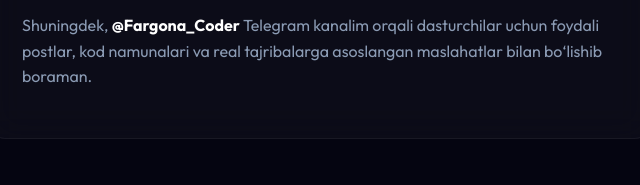
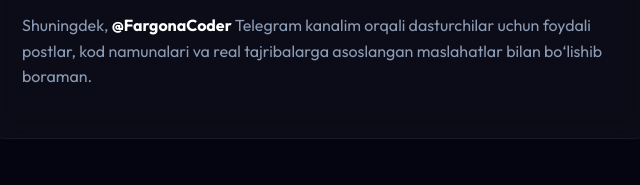
Before and after one commit to saidakbaradhamov72-svg/adxamjonov, a plain HTML site: page index.html in a window 1280 px wide. Shown: the part 1204-1389 px from the top of the page, 75-715 px from the left. Drawn offline with Linux system fonts and the light colour scheme.

Commit message:
Fix HTML encoding issues in index.html

```diff
--- a/index.html
+++ b/index.html
@@ -103,7 +103,7 @@
                         Ishlarimda <strong>Laravel, PHP, Python, MySQL, Redis, Docker, WebSocket</strong> kabi zamonaviy texnologiyalardan foydalanaman.
                     </p>
                     <p>
-                        Shuningdek, <strong>@Fargona_Coder</strong> Telegram kanalim orqali dasturchilar uchun foydali postlar, kod namunalari va real tajribalarga asoslangan maslahatlar bilan bo‘lishib boraman.
+                        Shuningdek, <strong>@FargonaCoder</strong> Telegram kanalim orqali dasturchilar uchun foydali postlar, kod namunalari va real tajribalarga asoslangan maslahatlar bilan bo‘lishib boraman.
                     </p>
                 </div>
                 <div class="skills-grid" data-aos="fade-left">
```
